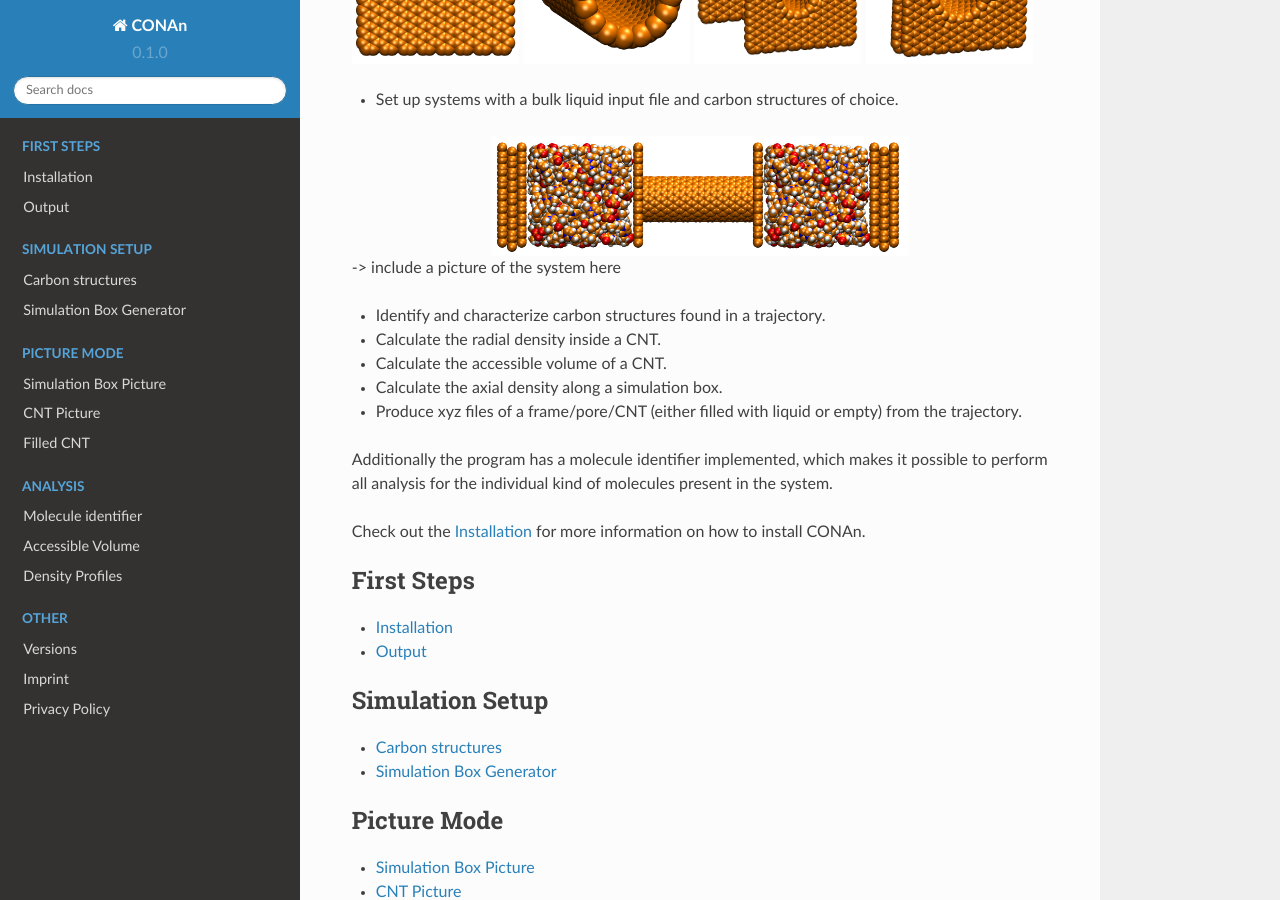
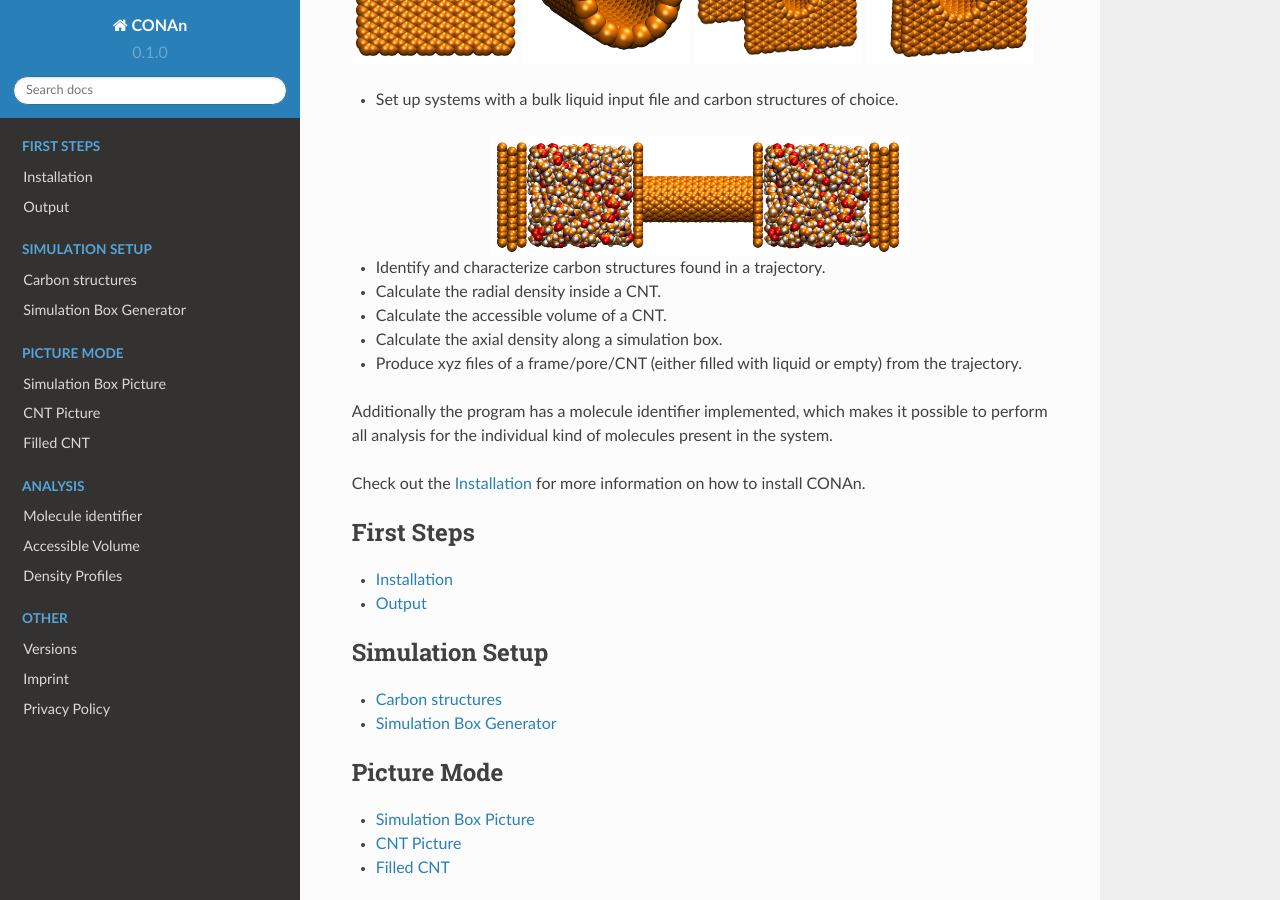
Before and after one commit to LeonardDick/rtd-tutorial, a Sphinx documentation site: the page built from docs/source/index.rst, in a window 1280 px wide and 900 px high, scrolled down 484 px. Built offline with Sphinx 7.4.7 and the Read the Docs theme 2.0.0, drawn with Linux system fonts in a browser that asks for light colours.

Commit message:
Update index.rst

```diff
--- a/docs/source/index.rst
+++ b/docs/source/index.rst
@@ -7,6 +7,7 @@ CONAn - User Guide
 
 **CONAn** is a tool to generate carbon structures, set up MD simulation boxes and analyze MD trajectories composed of a liquid and carbon structures.
 The program has the following features:
+
 
 * Generate carbon structures like carbon walls, carbon nanotubes (CNT) or pores.
 
@@ -34,7 +35,6 @@ The program has the following features:
    :align: center
    :alt: Liquid
 
--> include a picture of the system here
 
 * Identify and characterize carbon structures found in a trajectory.
 * Calculate the radial density inside a CNT.
```
